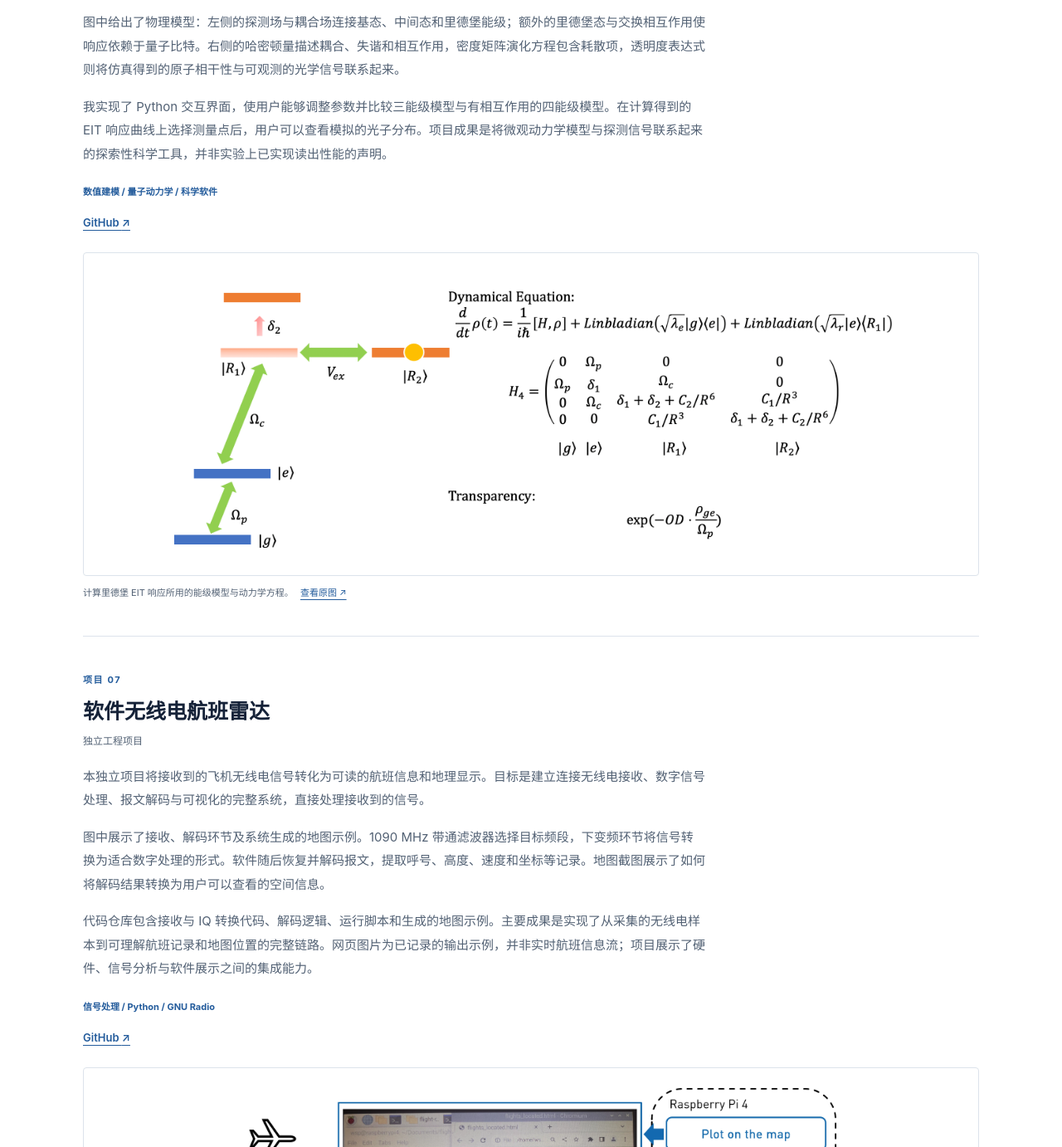
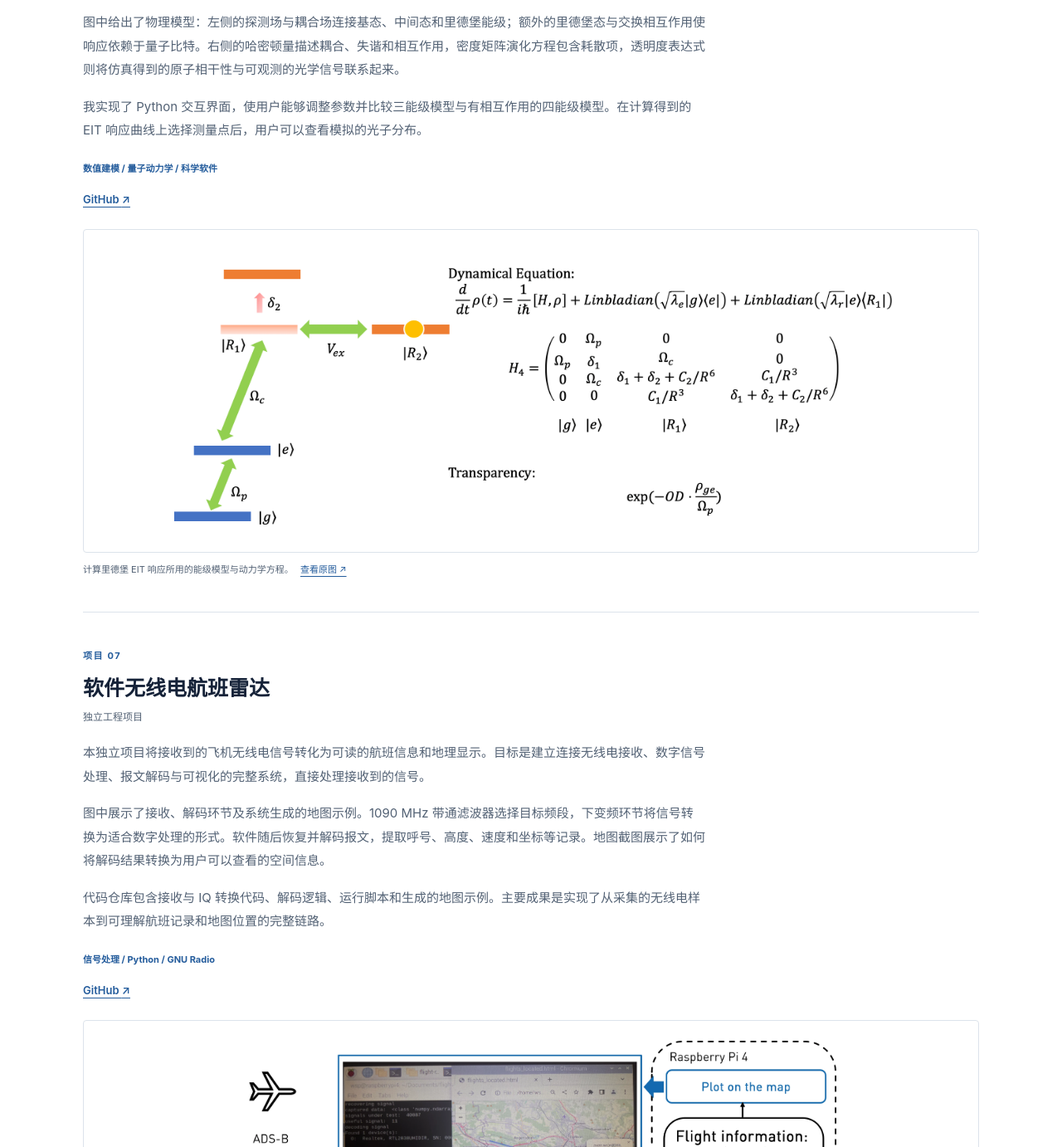
Before and after one commit to ShengpuWang1/shengpuwang1.github.io, a plain HTML site: page zh.html in a window 1280 px wide. Shown: the part 7462-8844 px from the top of the page at 83% size. Drawn offline with Linux system fonts and the light colour scheme.

Commit message:
Remove specified Chinese disclaimer sentences

```diff
--- a/zh.html
+++ b/zh.html
@@ -62,7 +62,7 @@
 <section id="rydberg-eit" class="project wide" aria-labelledby="rydberg-eit-title"><div class="project-copy"><p class="project-number">项目 06</p><h3 id="rydberg-eit-title">里德堡 EIT 响应仿真</h3><p class="project-meta">苏黎世联邦理工学院 · 学期项目 · 2023 年 2—6 月</p>
 <p>电磁诱导透明（EIT）通过耦合原子跃迁，改变弱探测光穿过原子系综的响应。与系综相互作用的里德堡量子比特可以改变这一响应，为探测其存在提供光学信号。本学期项目构建数值工具，比较单独原子系综与耦合里德堡量子比特后的响应，并探索量子比特探测的测量条件。</p>
 <p>图中给出了物理模型：左侧的探测场与耦合场连接基态、中间态和里德堡能级；额外的里德堡态与交换相互作用使响应依赖于量子比特。右侧的哈密顿量描述耦合、失谐和相互作用，密度矩阵演化方程包含耗散项，透明度表达式则将仿真得到的原子相干性与可观测的光学信号联系起来。</p>
-<p>我实现了 Python 交互界面，使用户能够调整参数并比较三能级模型与有相互作用的四能级模型。在计算得到的 EIT 响应曲线上选择测量点后，用户可以查看模拟的光子分布。项目成果是将微观动力学模型与探测信号联系起来的探索性科学工具，并非实验上已实现读出性能的声明。</p>
+<p>我实现了 Python 交互界面，使用户能够调整参数并比较三能级模型与有相互作用的四能级模型。在计算得到的 EIT 响应曲线上选择测量点后，用户可以查看模拟的光子分布。</p>
 <p class="methods">数值建模 / 量子动力学 / 科学软件</p><div class="project-links"><a href="https://github.com/ShengpuWang1/EIT-Calculator">GitHub <span aria-hidden="true">↗</span></a></div></div>
 <figure><a href="rydberg-eit.png" aria-label="查看项目原图"><img src="rydberg-eit.png" width="2192" height="830" loading="lazy" decoding="async" alt="里德堡能级及其耦合、系统哈密顿量与透明度表达式。"></a><figcaption>计算里德堡 EIT 响应所用的能级模型与动力学方程。 <a href="rydberg-eit.png">查看原图 ↗</a></figcaption>
 </figure>
@@ -70,7 +70,7 @@
 <section id="flight-radar" class="project wide" aria-labelledby="flight-radar-title"><div class="project-copy"><p class="project-number">项目 07</p><h3 id="flight-radar-title">软件无线电航班雷达</h3><p class="project-meta">独立工程项目</p>
 <p>本独立项目将接收到的飞机无线电信号转化为可读的航班信息和地理显示。目标是建立连接无线电接收、数字信号处理、报文解码与可视化的完整系统，直接处理接收到的信号。</p>
 <p>图中展示了接收、解码环节及系统生成的地图示例。1090 MHz 带通滤波器选择目标频段，下变频环节将信号转换为适合数字处理的形式。软件随后恢复并解码报文，提取呼号、高度、速度和坐标等记录。地图截图展示了如何将解码结果转换为用户可以查看的空间信息。</p>
-<p>代码仓库包含接收与 IQ 转换代码、解码逻辑、运行脚本和生成的地图示例。主要成果是实现了从采集的无线电样本到可理解航班记录和地图位置的完整链路。网页图片为已记录的输出示例，并非实时航班信息流；项目展示了硬件、信号分析与软件展示之间的集成能力。</p>
+<p>代码仓库包含接收与 IQ 转换代码、解码逻辑、运行脚本和生成的地图示例。主要成果是实现了从采集的无线电样本到可理解航班记录和地图位置的完整链路。</p>
 <p class="methods">信号处理 / Python / GNU Radio</p><div class="project-links"><a href="https://github.com/ShengpuWang1/flight-radar">GitHub <span aria-hidden="true">↗</span></a></div></div>
 <figure><a href="flight-radar.webp" aria-label="查看项目原图"><img src="flight-radar.webp" width="3694" height="1708" loading="lazy" decoding="async" alt="飞机信号接收与解码环节，以及解码结果的地图显示。"></a><figcaption>飞机信号接收、解码链路及地图输出示例。 <a href="flight-radar.webp">查看原图 ↗</a></figcaption>
 </figure>
```
